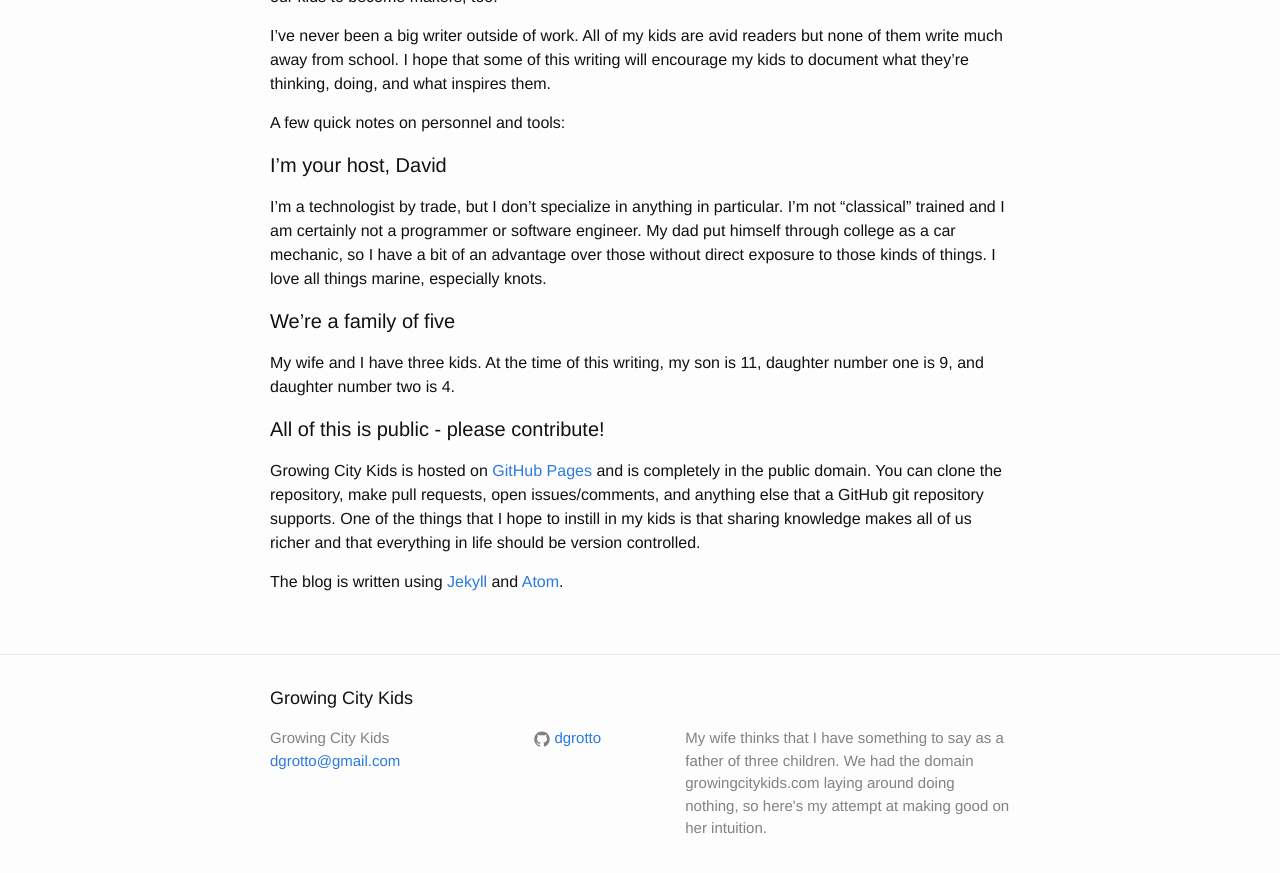
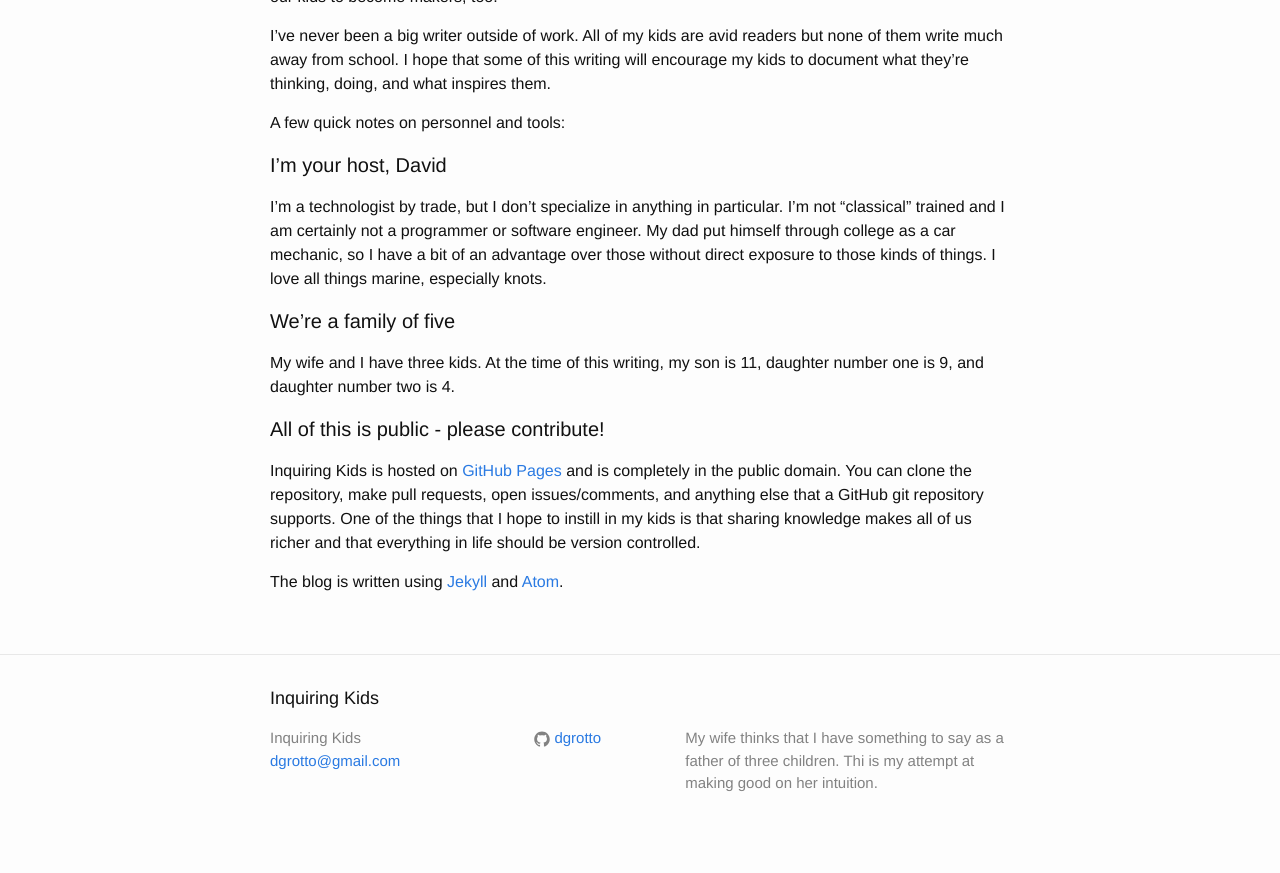
Before and after one commit to dgrotto/growingcitykids, a Jekyll site: the page built from _posts/2014-10-25-beginning.md, in a window 1280 px wide and 900 px high, scrolled down 620 px. Shown: the top 873 px of the window. Built offline with Jekyll 4.4.1, drawn with Linux system fonts in a browser that asks for light colours; some of the changed text lies outside the part shown.

Commit message:
trying out inquiring kids

```diff
--- a/_config.yml
+++ b/_config.yml
@@ -1,8 +1,8 @@
 # Site settings
-title: Growing City Kids
+title: Inquiring Kids
 email: dgrotto@gmail.com
 description: > # this means to ignore newlines until "baseurl:"
-  My wife thinks that I have something to say as a father of three children. We had the domain growingcitykids.com laying around doing nothing, so here's my attempt at making good on her intuition.
+  My wife thinks that I have something to say as a father of three children. Thi is my attempt at making good on her intuition.
 baseurl: "/growingcitykids" # the subpath of your site, e.g. /blog/
 url: "http://www.growingcitykids.com" # the base hostname & protocol for your site
 # twitter_username: jekyllrb
--- a/_posts/2014-10-25-beginning.md
+++ b/_posts/2014-10-25-beginning.md
@@ -25,6 +25,6 @@ My wife and I have three kids. At the time of this writing, my son is 11, daught
 
 #### All of this is public - please contribute!
 
-Growing City Kids is hosted on [GitHub Pages](https://pages.github.com/) and is completely in the public domain. You can clone the repository, make pull requests, open issues/comments, and anything else that a GitHub git repository supports. One of the things that I hope to instill in my kids is that sharing knowledge makes all of us richer and that everything in life should be version controlled.
+Inquiring Kids is hosted on [GitHub Pages](https://pages.github.com/) and is completely in the public domain. You can clone the repository, make pull requests, open issues/comments, and anything else that a GitHub git repository supports. One of the things that I hope to instill in my kids is that sharing knowledge makes all of us richer and that everything in life should be version controlled.
 
 The blog is written using [Jekyll](http://jekyllrb.com/) and [Atom](https://atom.io/).
```
